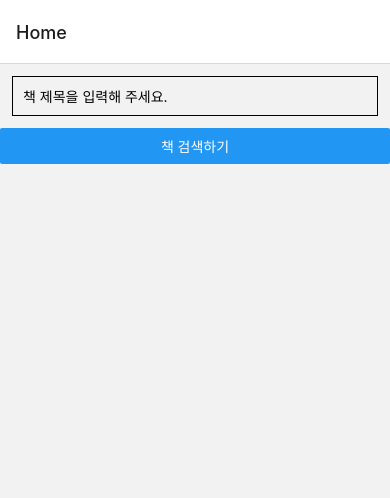
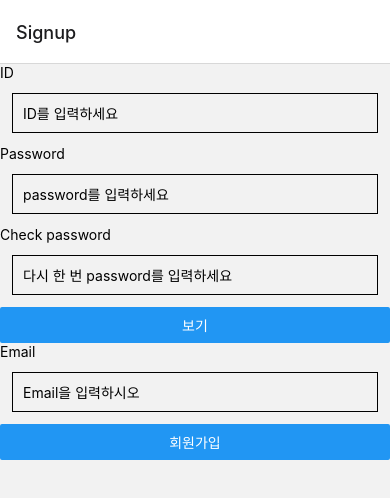
Before and after one commit to Philip-general/bookScrap, a React Native app: screen /Signup in a window 390 px wide. Before the commit this address had no page. Shown: the top 498 px of the page. Built offline with nearby package versions, Linux system fonts and the light colour scheme; what miragejs would draw is missing.

Commit message:
FEAT: '회원가입 구현 - 최종 전'

```diff
--- a/App.tsx
+++ b/App.tsx
@@ -2,7 +2,7 @@ import { StatusBar } from "expo-status-bar";
 import { createNativeStackNavigator } from "@react-navigation/native-stack";
 import { NavigationContainer } from "@react-navigation/native";
 import Home from "./src/pages/Home";
-
+import Signup from "./src/pages/Signup";
 import { QueryClient, QueryClientProvider } from "react-query";
 import { store } from "./src/store/store";
 import { Provider } from "react-redux";
@@ -18,7 +18,8 @@ export default function App() {
       <QueryClientProvider client={queryClinet}>
         <NavigationContainer>
           <Stack.Navigator>
-            <Stack.Screen name="Home" component={Home} />
+            <Stack.Screen name="Signup" component={Signup} />
+            {/*<Stack.Screen name="Home" component={Home} />*/}
             {/* <Stack.Screen name="Login" component={Login} /> */}
             {/* <Stack.Screen name="Signup" component={Signup} /> */}
           </Stack.Navigator>
--- /dev/null
+++ b/src/hooks/signup.ts
@@ -0,0 +1,13 @@
+import axios from "axios";
+import { useMutation } from "react-query";
+import {signUpInfo} from "../../types/type";
+
+export const postSignup = async(data:signUpInfo) =>{
+  const response = await axios({
+    method:"post",
+    url:`/signUp`,
+    data,
+    headers: { 'Content-Type': 'application/json'}
+  })
+  return response
+}
--- a/src/mocks/server.ts
+++ b/src/mocks/server.ts
@@ -41,5 +41,17 @@ window.server = createServer({
         };
       }
     });
+    this.post(`/signUp`,(schema,request) => {
+      const {id,password,email} =JSON.parse(request.requestBody);
+      if(id==="조용환"){
+        return{
+          ok:false,
+        }
+      }else{
+        return{
+          ok:true,
+        }
+      }
+    })
   },
 });
--- a/src/pages/Signup.tsx
+++ b/src/pages/Signup.tsx
@@ -1,80 +1,149 @@
-// import { useNavigation } from "@react-navigation/native";
-// import React from "react";
-// import { Controller, useForm } from "react-hook-form";
-// import { View, Text, Button, TextInput } from "react-native";
+import { useNavigation } from "@react-navigation/native";
+import React, { useState } from "react";
+import { Controller, useForm } from "react-hook-form";
+import { View, Text, Button, TextInput,Alert } from "react-native";
+import { styles } from "../style";
+import { postSignup } from "../hooks/signup";
+import { useMutation } from "react-query";
+import {signUpInfo} from "../../types/type";
+export default function Signup(){
+    const [see,setSee]=useState(true)
+    const {
+        control,
+        handleSubmit,
+        getValues,
+        formState:{errors},
+    } = useForm<signUpInfo>({
+        mode: "onBlur",
+        reValidateMode: "onChange",
+        defaultValues: {
+            id:"",
+            password:"",
+            repassword:"",
+            email:""
+        }
+    });
+    const onSee =()=>{
+        setSee(!see)
+    }
+    const checksignup = useMutation(postSignup)
+    const onSubmit = async(data:signUpInfo) =>{
+        try{
+            const Result = await checksignup.mutateAsync(data)
+            if(Result.data.ok===true){
+                console.log(Result.data)
+                Alert.alert('회원가입', '회원가입을 축하드립니다.', [
+                    { text: 'OK', onPress: () => console.log('OK Pressed')
+                    /*navigation으로 로그인 보내면 될 듯*/ },
+                  ]);
+            }
+            else{
+                console.log(Result.data)
+                Alert.alert('죄송합니다', '동일한 id가 존재합니다.', [
+                    { text: 'OK', onPress: () => console.log('OK Pressed')
+                    /*navigation으로 다시 회원가입로드??아니면 걍 다시 돌아가기*/},
+                  ]);
+            }
 
-// export default function Signup() {
-//   const {
-//     handleSubmit,
-//     control,
-//     formState: { errors },
-//   } = useForm({ mode: "onChange" });
+        }catch(e){
+            console.log(e)
+        }
+    }
+    return(
+        <View>
+            <View>
+                <Text>ID</Text>
+                <Controller
+                    name="id"
+                    control={control}
+                    rules={{required:"ID가 필요합니다."}}
+                    render={({field:{onChange,onBlur,value}}) =>(
+                        <TextInput
+                            placeholder="ID를 입력하세요"
+                            style={styles.input}
+                            onBlur = {onBlur}
+                            onChangeText={(value) => onChange(value)}
+                            value={value}
+                            defaultValue=""
+                            />
+                    )}/>
+                    {errors.id ?(<Text>{errors.id.message}</Text>):null}
+            </View>
+            <View>
+                <Text>Password</Text>
+                <Controller
+                    name="password"
+                    control={control}
+                    rules={{required:"password가 필요합니다."}}
+                    render={({field:{onChange,onBlur,value}}) =>(
+                        <TextInput
+                            placeholder="password를 입력하세요"
+                            style={styles.input}
+                            secureTextEntry={see}
+                            onBlur = {onBlur}
+                            onChangeText={(value) => onChange(value)}
+                            value={value}
+                            defaultValue=""
+                            />
+                    )}/>
+                {errors.password ?(<Text>{errors.password.message}</Text>):null}
 
-//   const navigation = useNavigation();
+            </View>
+            <View>
+                <Text>Check password</Text>
+                <Controller
+                    name="repassword"
+                    control={control}
+                    rules={{
+                        validate:{
+                            matching : (value) => {
+                                const {password} = getValues();
+                                return password === value || "비밀번호가 일치하지 않습니다.";
+                            }
+                        },
+                        required:"repassword가 필요합니다"}}
+                    render={({field:{onChange,onBlur,value}}) =>(
+                        <TextInput
+                            clearTextOnFocus={true}
+                            placeholder="다시 한 번 password를 입력하세요"
+                            style={styles.input}
+                            onBlur = {onBlur}
+                            secureTextEntry={see}
+                            onChangeText={(value) => onChange(value)}
+                            value={value}
+                            defaultValue=""
+                            />
 
-//   const onSubmit = async (data: EmailLoginData) => {
-//     const { email, password } = data;
-//     try {
-//       const result = await signupEmail({ email, password });
-//       console.log("회원가입 성공", result);
-//       navigation.navigate("Login", { email, password });
-//     } catch (e) {
-//       console.log("회원가입 실패", e);
-//     }
-//   };
+                    )}/>
+                   {errors.repassword ?(<Text>{errors.repassword.message}</Text>):null}
+                   <Button title="보기" onPress={onSee}/>
+            </View>
+            <View>
+                <Text>Email</Text>
+                <Controller
+                    name="email"
+                    control={control}
+                    rules={{
+                        pattern: {
+                            value : /^[0-9a-zA-Z]([-_.]?[0-9a-zA-Z])*@[0-9a-zA-Z]([-_.]?[0-9a-zA-Z])*.[a-zA-Z]{2,3}$/i,
+                            message : "email양식이 이상합니다"},
+                        required: "email이 필요합니다" }}
+                    render={({field:{onChange,onBlur,value}}) =>(
+                        <TextInput
+                            placeholder="Email을 입력하시오"
+                            style={styles.input}
+                            onBlur = {onBlur}
+                            onChangeText={(value) => onChange(value)}
+                            value={value}
+                            defaultValue=""
+                            />
+                    )}/>
+                    {errors.email && (<Text>{errors.email.message}</Text>)}
+            </View>
+            <View>
+                <Button title="회원가입" onPress={handleSubmit(onSubmit)}/>
+            </View>
 
-//   return (
-//     <View>
-//       <Text>Signup</Text>
-//       <View>
-//         <Controller
-//           control={control}
-//           rules={{
-//             required: true,
-//           }}
-//           render={({ field: { onChange, value } }) => (
-//             <TextInput
-//               style={styles.input}
-//               onChangeText={onChange}
-//               value={value}
-//               placeholder="email"
-//             />
-//           )}
-//           name="email"
-//         />
-//         {errors.email && <Text>이메일이 필요합니다.</Text>}
-
-//         <Controller
-//           control={control}
-//           rules={{
-//             maxLength: 100,
-//             required: true,
-//           }}
-//           render={({ field: { onChange, onBlur, value } }) => (
-//             <TextInput
-//               style={styles.input}
-//               onChangeText={onChange}
-//               value={value}
-//               placeholder="password"
-//             />
-//           )}
-//           name="password"
-//         />
-//         {errors.password && <Text>패스워드가 필요합니다.</Text>}
-
-//         <View style={styles.container}>
-//           <Button
-//             title="이 email로 회원가입하기"
-//             onPress={handleSubmit(onSubmit)}
-//           />
-//           <Button
-//             title="Login 하러가기"
-//             onPress={() => {
-//               navigation.navigate("Login");
-//             }}
-//           />
-//         </View>
-//       </View>
-//     </View>
-//   );
-// }
+        </View>
+    )
+}
```
Also changed, not shown: src/hooks/signupEmail.ts (deleted, +0 -19 lines), types/type.tsx (+7 -0 lines), src/hooks/book.ts (line endings or trailing spaces), 1 other file (tests, documents, lock files or other folders).
